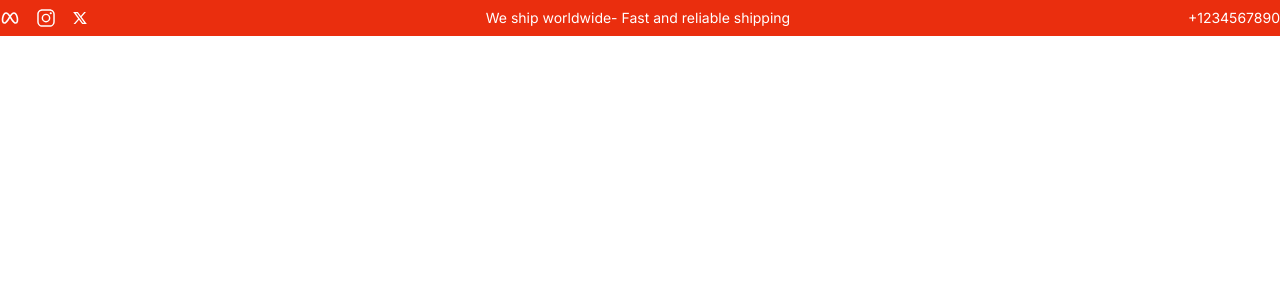
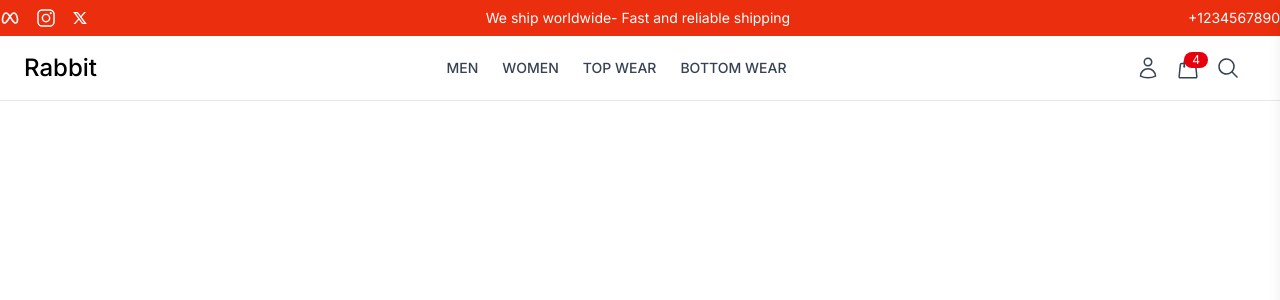
Before and after one commit to codedpool/ecom, a React (Vite) app in the folder frontend/: page / in a window 1280 px wide. Shown: the top 300 px of the page. Built offline with nearby package versions, Linux system fonts and the light colour scheme.

Commit message:
Cart drawer

```diff
--- a/frontend/src/components/Common/Header.jsx
+++ b/frontend/src/components/Common/Header.jsx
@@ -4,12 +4,13 @@
 
 const Header = () => {
   return (
-    <div>
+      <header className='border-b border-gray-200'>
       <Topbar />
       <Navbar/>
 
+    </header>
 
-    </div>
+
   )
 }
 
--- a/frontend/src/components/Common/Navbar.jsx
+++ b/frontend/src/components/Common/Navbar.jsx
@@ -1,11 +1,77 @@
-import React from 'react'
+import {useState} from "react";
+import { Link } from "react-router-dom";
+import { HiOutlineUser, HiOutlineShoppingBag , HiBars3BottomRight} from "react-icons/hi2"; // Import missing icons
+import SearchBar from "./SearchBar";
+import CartDrawer from "../Layout/CartDrawer";
 
 const Navbar = () => {
+  const [drawerOpen, setDrawerOpen] = useState(false);
+
+  const toggleCartDrawer = () => {
+    setDrawerOpen(!drawerOpen);
+  };
   return (
     <>
+      <nav className="container mx-auto flex items-center justify-between py-4 px-6">
+        {/* Left - Logo */}
+        <div>
+          <Link to="/" className="text-2xl font-medium">
+            Rabbit
+          </Link>
+        </div>
 
+        {/* Center - Navigation Links */}
+        <div className="hidden md:flex space-x-6">
+          <Link
+            to="#"
+            className="text-sm text-gray-700 hover:text-black font-medium uppercase"
+          >
+            Men
+          </Link>
+          <Link
+            to="#"
+            className="text-sm text-gray-700 hover:text-black font-medium uppercase"
+          >
+            Women
+          </Link>
+          <Link
+            to="#"
+            className="text-sm text-gray-700 hover:text-black font-medium uppercase"
+          >
+            Top Wear
+          </Link>
+          <Link
+            to="#"
+            className="text-sm text-gray-700 hover:text-black font-medium uppercase"
+          >
+            Bottom Wear
+          </Link>
+        </div>
+
+        {/* Right - Icons */}
+        <div className="flex items-center space-x-4">
+          {/* Profile Icon */}
+          <Link to="/profile" className="hover:text-black">
+            <HiOutlineUser className="h-6 w-6 text-gray-700" />
+          </Link>
+
+          {/* Shopping Bag Icon with Badge */}
+          <button onClick={toggleCartDrawer} className="relative hover:text-black">
+            <HiOutlineShoppingBag className="h-6 w-6 text-gray-700" />
+            <span className="absolute -top-1 -right-2 bg-red-600 text-white text-xs rounded-full px-2">
+              4
+            </span>
+          </button>
+          {/* Search */}
+          <SearchBar />
+          <button className="md:hidden">
+            <HiBars3BottomRight className="h-6 w-6 text-gray-700" />
+          </button>
+        </div>
+      </nav>
+      <CartDrawer drawerOpen={drawerOpen} toggleCartDrawer={toggleCartDrawer}/>
     </>
-  )
-}
+  );
+};
 
-export default Navbar
+export default Navbar;
--- /dev/null
+++ b/frontend/src/components/Common/SearchBar.jsx
@@ -0,0 +1,69 @@
+import { useState } from "react";
+import { HiMagnifyingGlass, HiMiniXMark } from "react-icons/hi2";
+
+const SearchBar = () => {
+  const [searchTerm, setSearchTerm] = useState("");
+  const [isOpen, setIsOpen] = useState(false);
+
+  const handleSearchToggle = () => setIsOpen(!isOpen);
+
+  const handleSearch = (e) => {
+    e.preventDefault();
+    if (searchTerm.trim() === "") return;
+    console.log("Searching for:", searchTerm);
+    setIsOpen(false); // Keep open if needed
+  };
+
+  const handleClearSearch = () => {
+    setSearchTerm("");
+    setIsOpen(false);
+  };
+
+  return (
+    <div
+      className={`flex items-center justify-center w-full transition-all duration-300 ${
+        isOpen ? "absolute top-0 left-0 w-full bg-white h-24 z-50" : "w-auto"
+      }`}
+    >
+      {isOpen ? (
+        <form onSubmit={handleSearch} className="relative flex items-center justify-center w-full">
+          <div className="relative w-1/2">
+            <input
+              type="text"
+              value={searchTerm}
+              onChange={(e) => setSearchTerm(e.target.value)}
+              className="bg-gray-100 px-4 py-2 pr-20 rounded-lg focus:outline-none w-full placeholder:text-gray-700"
+              placeholder="Search..."
+            />
+            {/* Search Icon (Submit Button) */}
+            <button
+              type="submit"
+              className="absolute right-10 top-1/2 transform -translate-y-1/2 text-gray-600 hover:text-black"
+            >
+              <HiMagnifyingGlass className="h-5 w-5" />
+            </button>
+
+            {/* Close (X) Button */}
+            <button
+              type="button"
+              onClick={handleClearSearch}
+              className="absolute right-3 top-1/2 transform -translate-y-1/2 text-gray-600 hover:text-black"
+            >
+              <HiMiniXMark className="h-5 w-5" />
+            </button>
+          </div>
+        </form>
+      ) : (
+        // Open Search Button
+        <button
+          onClick={handleSearchToggle}
+          className="text-gray-700 hover:text-black"
+        >
+          <HiMagnifyingGlass className="h-6 w-6" />
+        </button>
+      )}
+    </div>
+  );
+};
+
+export default SearchBar;
--- /dev/null
+++ b/frontend/src/components/Layout/CartDrawer.jsx
@@ -0,0 +1,23 @@
+import { useState } from 'react';
+import { IoMdClose } from 'react-icons/io';
+
+const CartDrawer = ({drawerOpen, toggleCartDrawer}) => {
+
+
+  return (
+    <div
+      className={`fixed top-0 right-0 w-3/4 sm:w-1/2 md:w-1/4 h-full bg-white shadow-lg transform transition-transform duration-300 flex flex-col z-50 ${
+        drawerOpen ? 'translate-x-0' : 'translate-x-full'
+      }`}
+    >
+      {/* Close Button */}
+      <div className="flex justify-end p-4">
+        <button onClick={toggleCartDrawer} className="text-gray-600">
+          <IoMdClose className="h-6 w-6 text-gray-600" />
+        </button>
+      </div>
+    </div>
+  );
+};
+
+export default CartDrawer;
```
